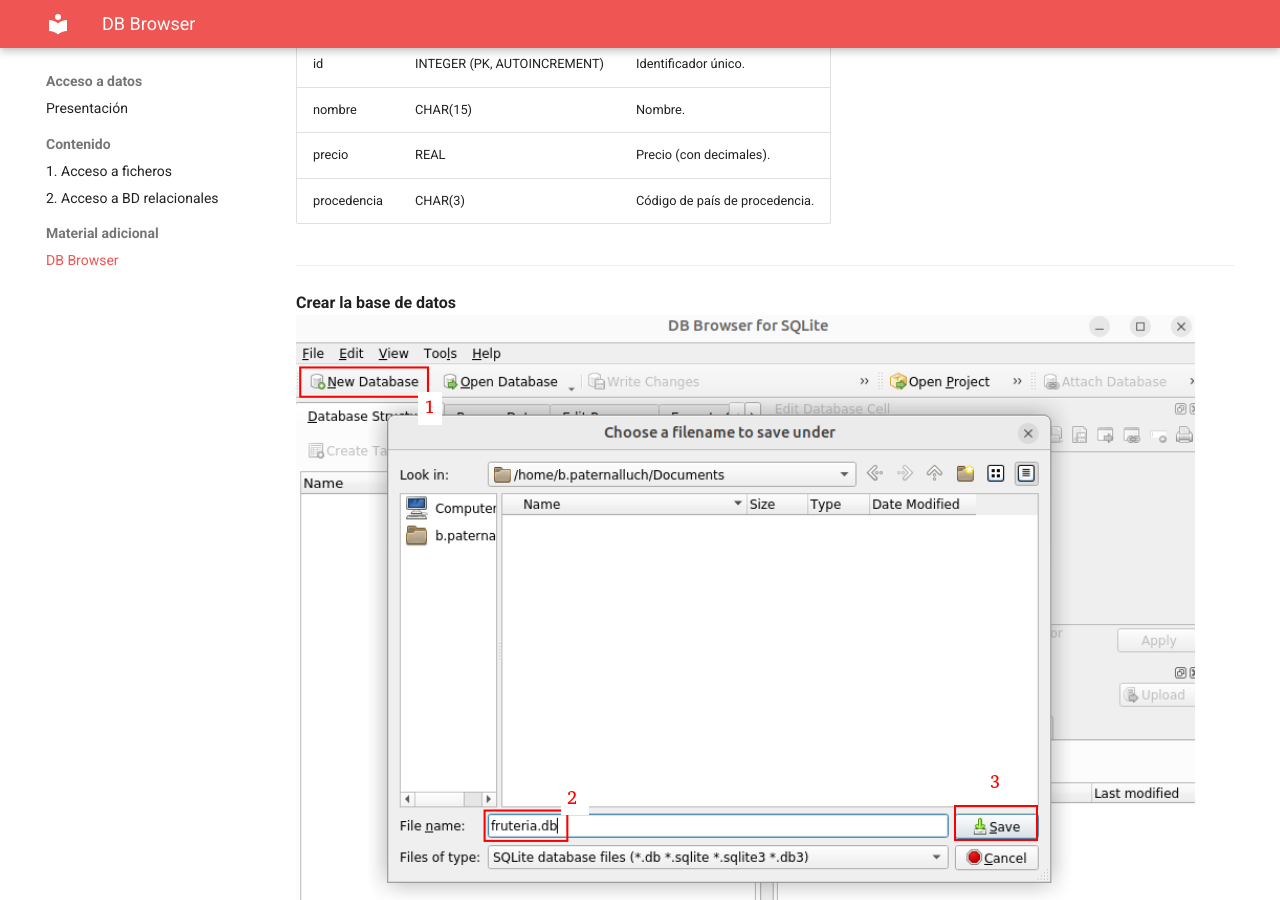
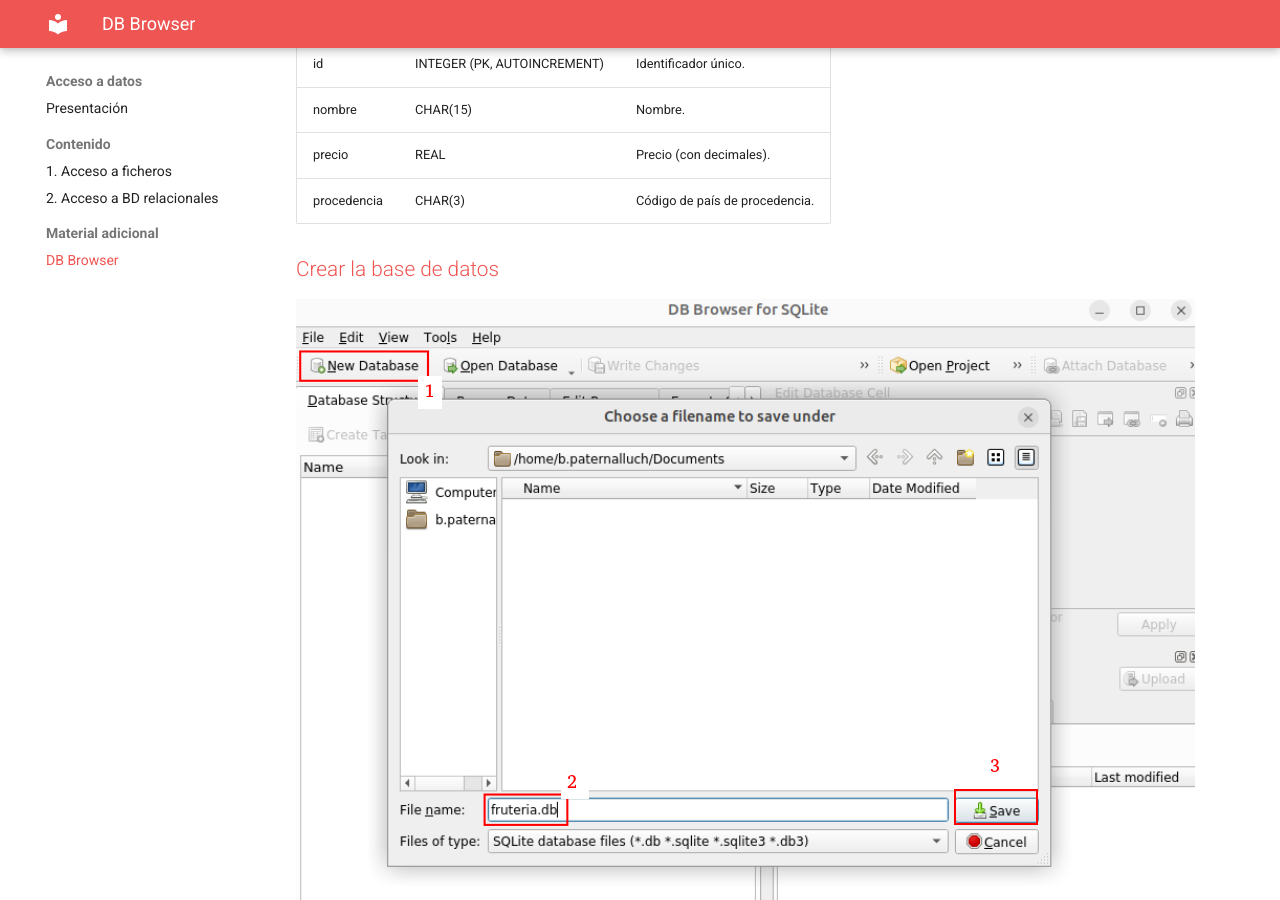
Before and after one commit to bpaterna/acceso_datos, an MkDocs documentation site: the page built from docs/db_browser_sqlite.md, in a window 1280 px wide and 900 px high, scrolled down 1070 px. Built offline with MkDocs 1.6.1 and Material for MkDocs 9.7.7, drawn with Linux system fonts in a browser that asks for light colours.

Commit message:
Update db_browser_sqlite.md

```diff
--- a/docs/db_browser_sqlite.md
+++ b/docs/db_browser_sqlite.md
@@ -32,18 +32,18 @@ A continuación se describen los pasos a seguir para crear una base de datos lla
 | procedencia | CHAR(3) | Código de país de procedencia. |
 
 
----
-**Crear la base de datos**
+<span class="mi_h3">Crear la base de datos</span>
+
 ![Imagen 2](img/db_browser_sqlite_02.png)
 
----
-**Crear la tabla y los campos**
+<span class="mi_h3">Crear la tabla y los campos</span>
+
 ![Imagen 3](img/db_browser_sqlite_03.png)
 
 ![Imagen 4](img/db_browser_sqlite_04.png)
 
----
-**Añadir información a la tabla**
+<span class="mi_h3">Añadir información a la tabla</span>
+
 ![Imagen 5](img/db_browser_sqlite_05.png)
 
 ![Imagen 6](img/db_browser_sqlite_06.png)
```
